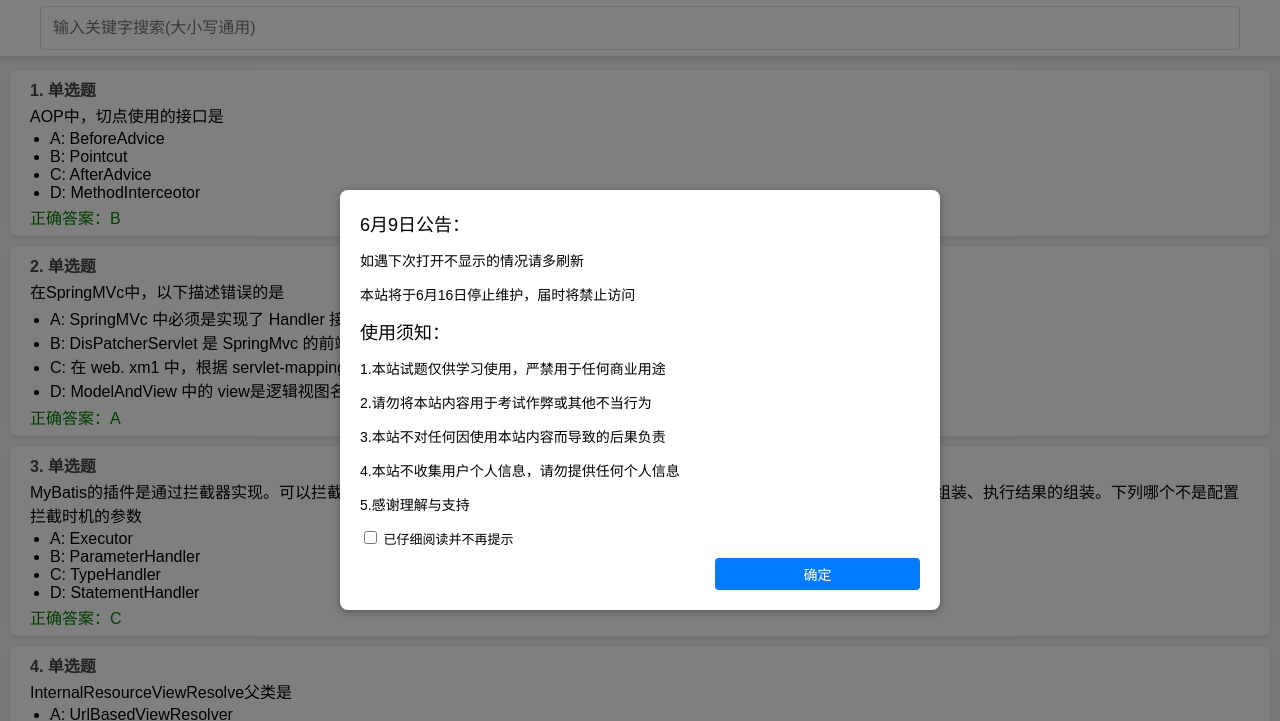
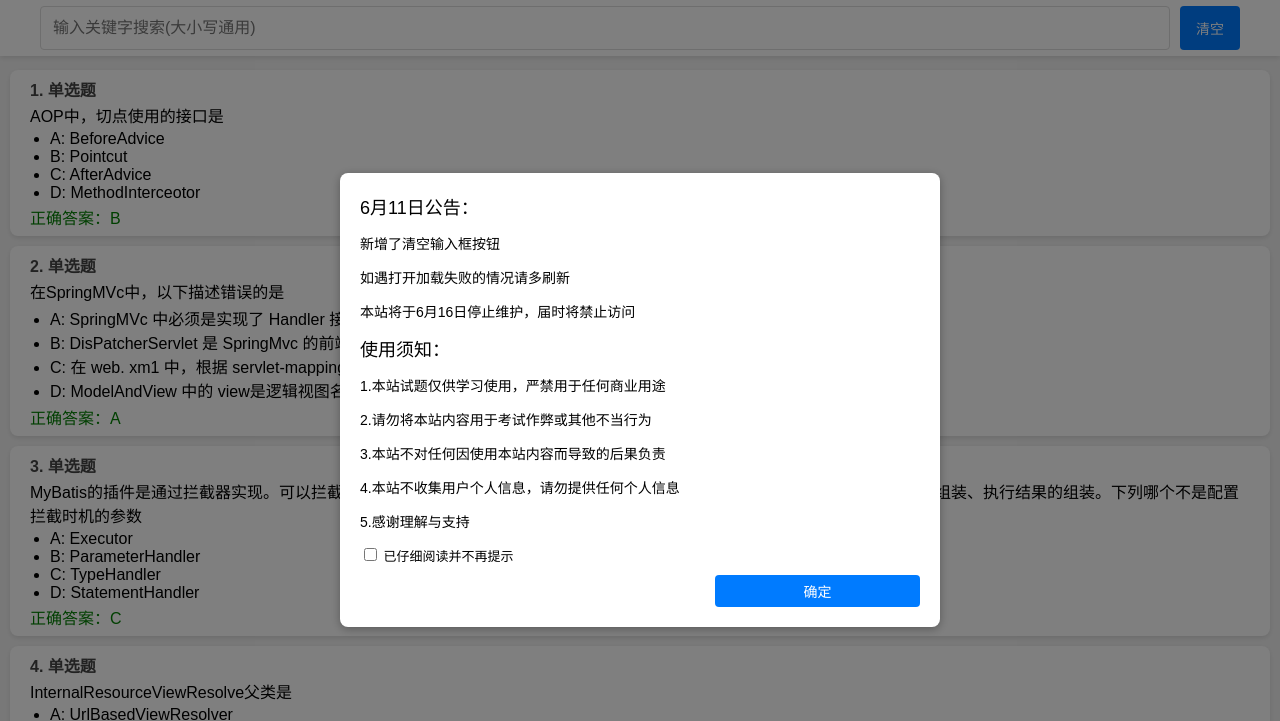
Before and after one commit to xws666/JavaWebTests, a plain HTML site: page index.html in a window 1280 px wide. Shown: the top 721 px of the page. Drawn offline with Linux system fonts and the light colour scheme.

Commit message:
Update index.html

```diff
--- a/index.html
+++ b/index.html
@@ -147,9 +147,10 @@
   <!-- 弹窗遮罩层和内容 -->
   <div id="popupOverlay" class="popup-overlay">
     <div class="popup-content">
-      <div class="popup-title">6月9日公告：</div>
+      <div class="popup-title">6月11日公告：</div>
       <div class="popup-text">
-<p>如遇下次打开不显示的情况请多刷新</p>
+        <p>新增了清空输入框按钮</p>
+        <p>如遇打开加载失败的情况请多刷新</p>
         <p>本站将于6月16日停止维护，届时将禁止访问</p>
       </div>
       <div class="popup-title">使用须知：</div>
@@ -172,6 +173,7 @@
   <div class="search-box">
     <div class="search-container">
       <input type="text" id="searchInput" placeholder="输入关键字搜索(大小写通用)">
+      <button id="clearButton" style="width: 60px;margin-right: 10;">清空</button>
     </div>
   </div>
 
@@ -655,6 +657,13 @@
         document.getElementById('popupOverlay').style.display = 'none';
       }
     });
+
+    // 清除按钮点击事件
+    document.getElementById('clearButton').addEventListener('click', function () {
+      const searchInput = document.getElementById('searchInput');
+      searchInput.value = '';
+      displayQuestions(); // 恢复显示全部题目
+    });
   </script>
 
 </body>
```
